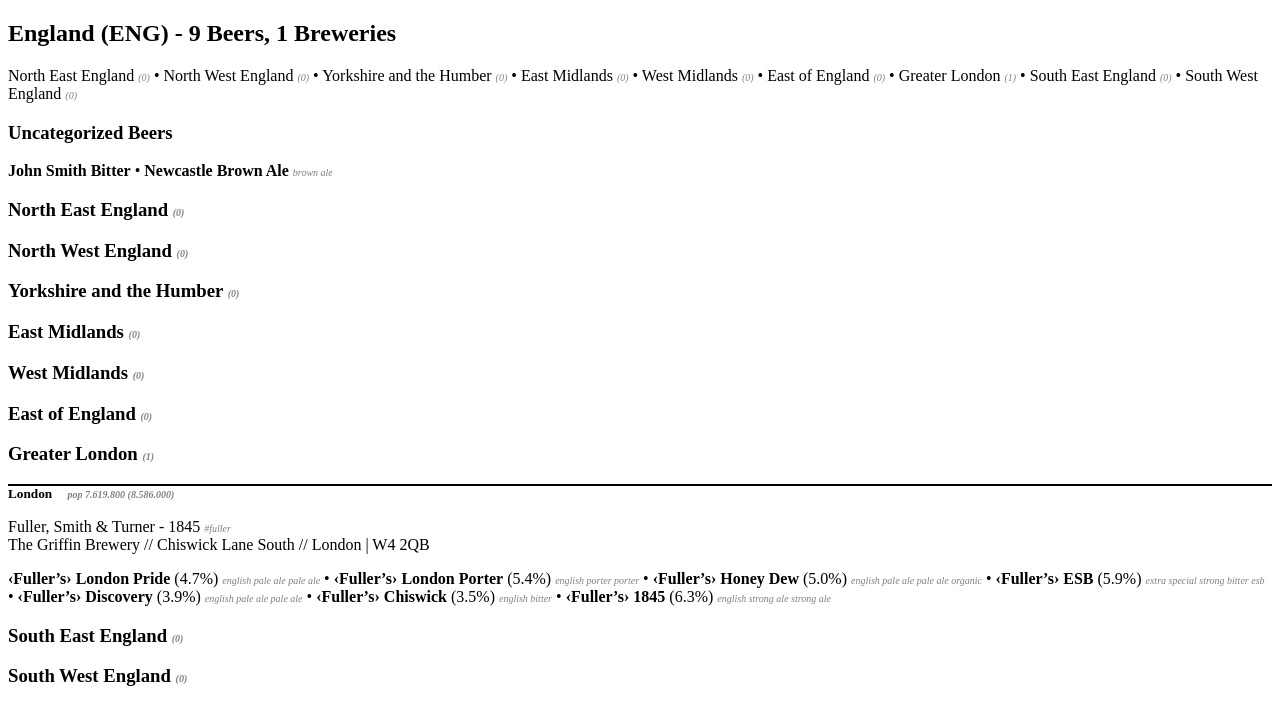
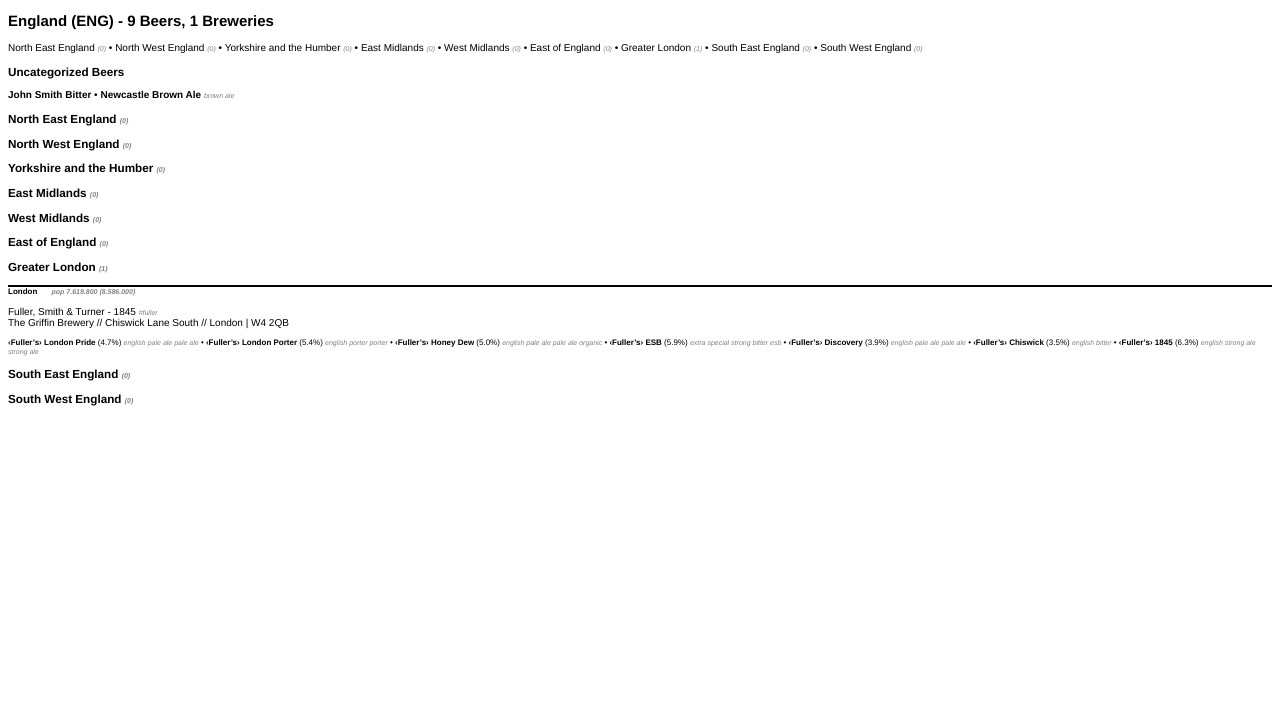
Before and after one commit to beerbook/beerbook.github.io, a Jekyll site: the page built from _pages/europe/en-england.md, in a window 1280 px wide. Shown: the top 725 px of the page. Built offline with Jekyll 4.4.1, drawn with Linux system fonts in a browser that asks for light colours.

Commit message:
Update book.css

```diff
--- a/css/book.css
+++ b/css/book.css
@@ -1,3 +1,23 @@
+body {
+  font-family: "Helvetica Neue", Helvetica, Arial, sans-serif;
+  font-size: 10px;
+}
+
+
+h5 {
+ /* city header */
+  font-size: 8px;
+}
+
+.count, .tags, .pop, .key {
+  font-size: 7px;
+}
+
+.brewery-details,
+.beers  {
+  font-size: 8px;
+}
+
 
 a, a:visited {
   color: black;
@@ -8,7 +28,6 @@ a:hover {
   text-decoration: underline;
 }
 
-
 .city {
   border-top: 2px black solid;
   margin-top: 0;
@@ -17,7 +36,6 @@ a:hover {
 
 .count, .tags, .pop, .key {
   color: grey;
-  font-size: 10px;
 }
 
 .pop {
```
